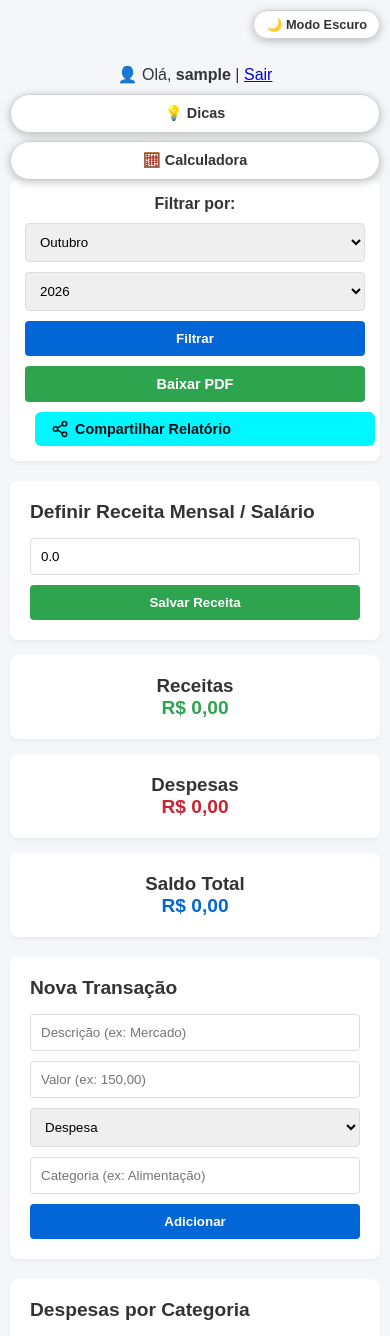
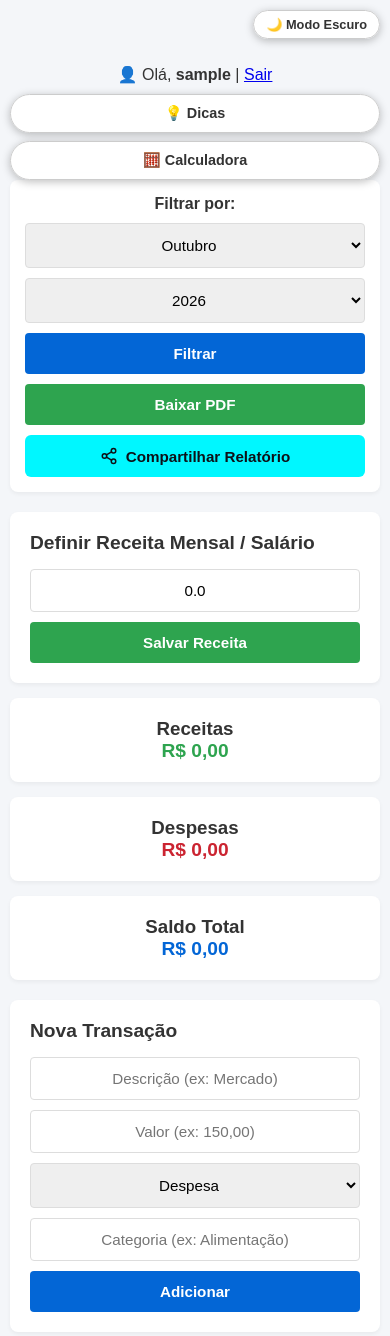
Before and after one commit to Fabiano1994F/Org-Money, a Flask app: page /dashboard in a window 390 px wide. Shown: the top 1336 px of the page. Run offline with Flask 3, Linux system fonts and the light colour scheme; the visitor is signed in with stand-in values (Sample User, id 1); data comes from the database, SQL or seed files in the repository; data that the repository does not hold is empty; some libraries are stand-ins or nearby versions.

Commit message:
Alinhando botao de compartilhar relatorio e icones no mobile

```diff
--- a/static/style.css
+++ b/static/style.css
@@ -537,11 +537,11 @@ body.dark-mode .calc-btn.danger {
    ========================================================================== */
 @media (max-width: 768px) {
     body {
-        padding: 50px 10px 10px 10px !important; /* Espaço superior reforçado para não tapar com o botão de tema */
+        padding: 50px 10px 10px 10px !important;
         overflow-x: hidden;
     }
 
-    /* Ajuste da mensagem de boas-vindas no topo */
+    /* Mensagem de boas-vindas no topo */
     .header-top,
     .user-greeting,
     .welcome-text {
@@ -574,7 +574,7 @@ body.dark-mode .calc-btn.danger {
         font-size: 0.9rem !important;
     }
 
-    /* BOTÃO DE TEMA FIXO (Com z-index e posicionamento preciso) */
+    /* BOTÃO DE TEMA FIXO */
     .btn-theme-toggle,
     .top-right-theme-btn,
     button#toggle-theme {
@@ -606,7 +606,7 @@ body.dark-mode .calc-btn.danger {
         box-shadow: 0 2px 8px rgba(0, 0, 0, 0.5) !important;
     }
 
-    /* AJUSTE DO FORMULÁRIO DE RECEITA MENSAL / SALÁRIO */
+    /* FORMULÁRIO DE RECEITA MENSAL / SALÁRIO */
     .receita-form,
     form[action*="definir_receita"] {
         display: flex !important;
@@ -624,7 +624,7 @@ body.dark-mode .calc-btn.danger {
         box-sizing: border-box !important;
     }
 
-    /* Filtros e Ações de Relatório */
+    /* FILTROS E BOTÕES DE AÇÃO (CSV, PDF, COMPARTILHAR) */
     .filter-container {
         display: flex !important;
         flex-direction: column !important;
@@ -642,14 +642,35 @@ body.dark-mode .calc-btn.danger {
         gap: 10px !important;
     }
 
+    /* Garante alinhamento centralizado do texto + ícone em todos os botões de relatórios */
     form input,
     form select,
     form button,
     .btn-csv,
-    .btn-share {
+    .btn-share,
+    button[onclick*="share"],
+    .btn-share-report {
+        display: inline-flex !important;
+        align-items: center !important;
+        justify-content: center !important;
+        gap: 8px !important;
         width: 100% !important;
         min-width: 100% !important;
         box-sizing: border-box !important;
+        padding: 12px 15px !important;
+        font-size: 0.95rem !important;
+        text-align: center !important;
+        margin: 0 !important;
+    }
+
+    /* Ajusta ícones dentro dos botões para não desalinharem o texto */
+    .btn-share svg,
+    .btn-share i,
+    .btn-csv i,
+    .btn-share-report i {
+        display: inline-block !important;
+        margin: 0 !important;
+        vertical-align: middle !important;
     }
 
     .cards,
```
